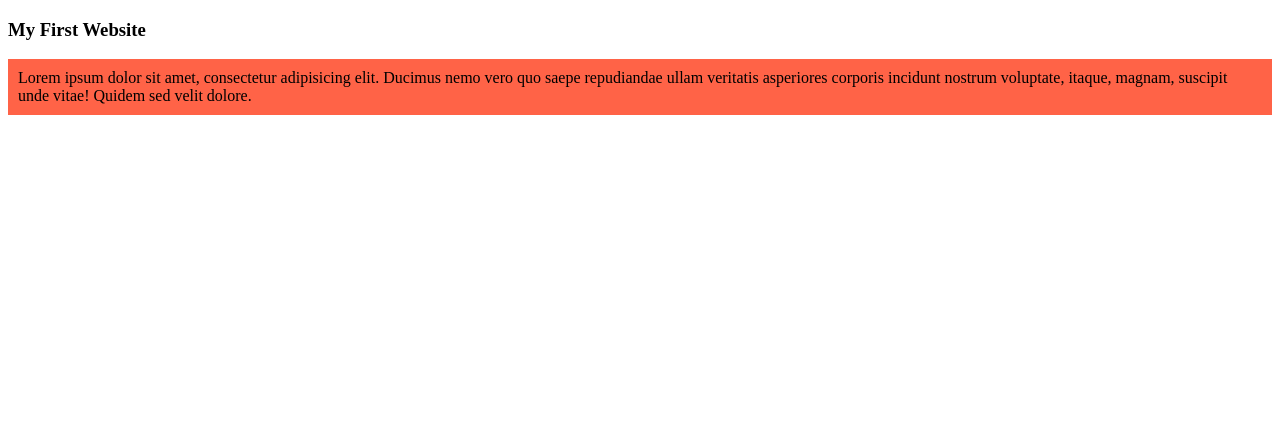
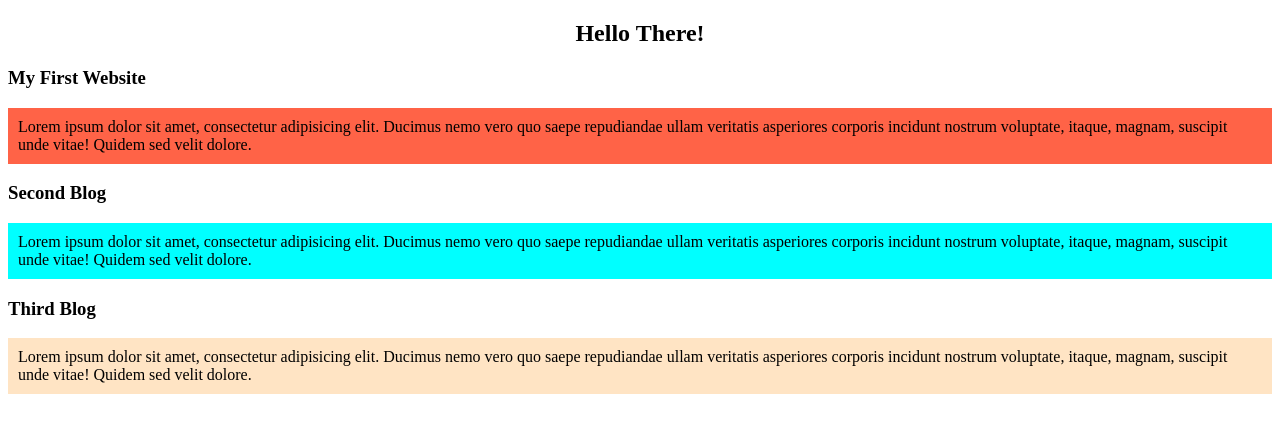
Before and after one commit to SaimonHaqueFahim/my-simple-website, a plain HTML site: page index.html in a window 1280 px wide. Drawn offline with Linux system fonts and the light colour scheme.

Commit message:
added the second and third blog

```diff
--- a/index.html
+++ b/index.html
@@ -8,8 +8,25 @@
   </head>
   <body>
     <div>
+      <h2 class="title-head">Hello There!</h2>
+    </div>
+    <div>
       <h3>My First Website</h3>
-      <p class="paragraph">
+      <p class="paragraph-1">
+        Lorem ipsum dolor sit amet, consectetur adipisicing elit. Ducimus nemo
+        vero quo saepe repudiandae ullam veritatis asperiores corporis incidunt
+        nostrum voluptate, itaque, magnam, suscipit unde vitae! Quidem sed velit
+        dolore.
+      </p>
+      <h3>Second Blog</h3>
+      <p class="paragraph-2">
+        Lorem ipsum dolor sit amet, consectetur adipisicing elit. Ducimus nemo
+        vero quo saepe repudiandae ullam veritatis asperiores corporis incidunt
+        nostrum voluptate, itaque, magnam, suscipit unde vitae! Quidem sed velit
+        dolore.
+      </p>
+      <h3>Third Blog</h3>
+      <p class="paragraph-3">
         Lorem ipsum dolor sit amet, consectetur adipisicing elit. Ducimus nemo
         vero quo saepe repudiandae ullam veritatis asperiores corporis incidunt
         nostrum voluptate, itaque, magnam, suscipit unde vitae! Quidem sed velit
--- a/styles/blog.css
+++ b/styles/blog.css
@@ -1,4 +1,21 @@
-.paragraph{
+.title-head{
+  text-align: center;
+}
+.paragraph-1{
   background-color: tomato;
   padding: 10px;
 }
+
+.paragraph-2{
+  background-color: aqua;
+  padding: 10px;
+}
+
+.paragraph-3{
+  background-color: bisque;
+  padding: 10px;
+}
+
+.paragraph-1 .paragraph-2 .paragraph-3{
+  margin-bottom: 15px;
+}
```
